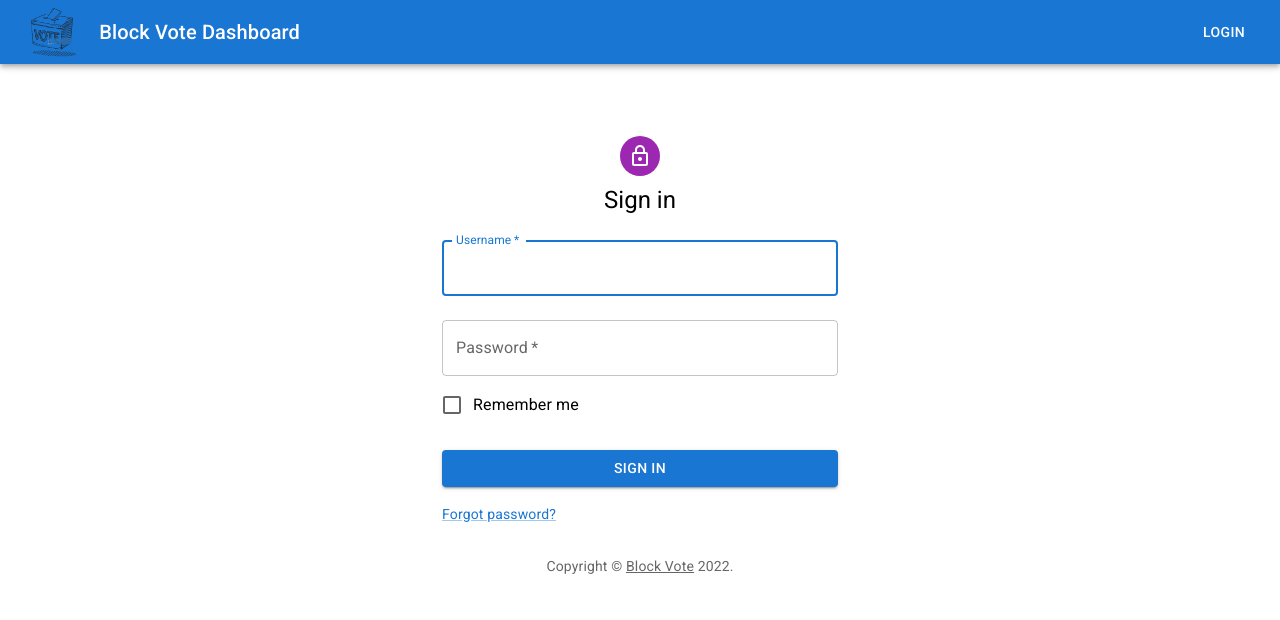
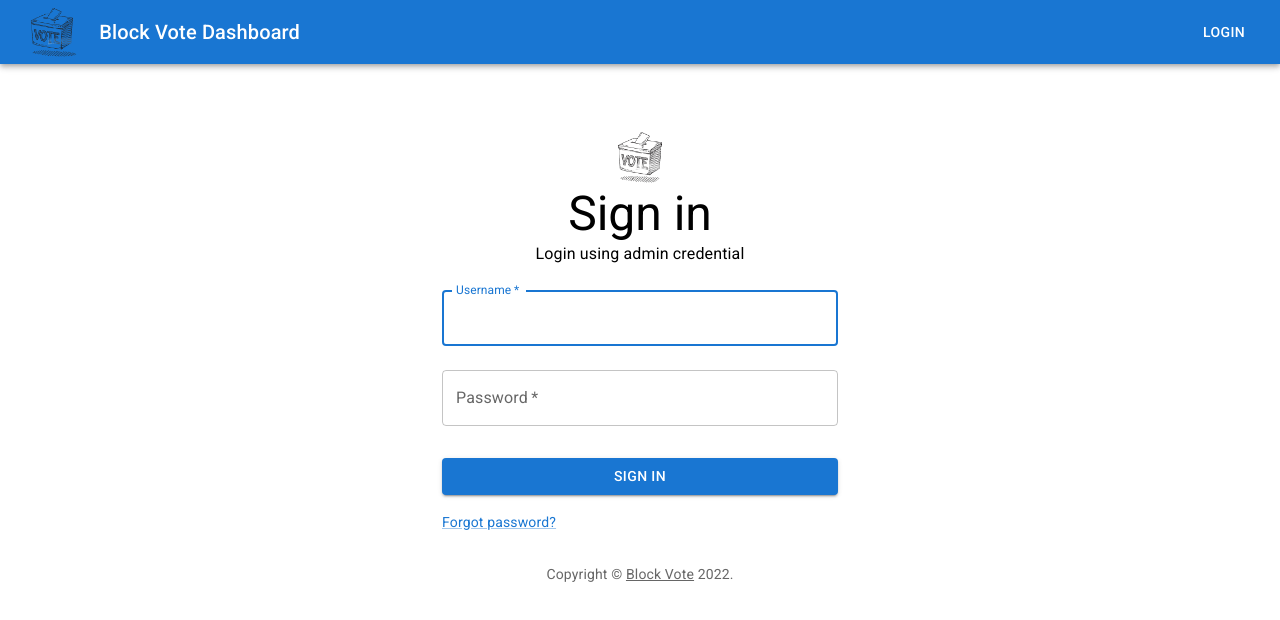
Before and after one commit to faiyazkhan024/block_vote, a React (Create React App) app in the folder app/admin/: page /login in a window 1280 px wide. Shown: the top 620 px of the page. Built offline with nearby package versions, Linux system fonts and the light colour scheme.

Commit message:
dasboard

```diff
--- a/app/admin/src/App.js
+++ b/app/admin/src/App.js
@@ -1,8 +1,8 @@
-import { useEffect } from "react";
 import { Routes, Route, Navigate } from "react-router-dom";
 
 import Layout from "./components/Layout/Layout";
 import Dashboard from "./components/Dashboard/Dashboard";
+import RequireAuth from "./components/RequireAuth/RequireAuth";
 
 import Home from "./pages/Home/Home";
 import Login from "./pages/Login/Login";
@@ -12,44 +12,22 @@ import Elections from "./pages/Elections/Elections";
 import Candidates from "./pages/Candidates/Candidates";
 import Setting from "./pages/Setting/Setting";
 
-import setAuthState from "./helpers/setAuthState";
-import useLocal from "./hooks/useLocal";
-import useAuth from "./hooks/useAuth";
-
 const App = () => {
-  const { accessToken: token } = useAuth();
-  const [auth] = useLocal("auth", "");
-
-  useEffect(() => {
-    setAuthState(auth);
-  });
-
-  const handelIndexRoute = !token ? (
-    <Navigate to="/login" replace />
-  ) : (
-    <Navigate to="/dashboard" replace />
-  );
-
-  const handleLoginRoute = !token ? (
-    <Login />
-  ) : (
-    <Navigate to="/dashboard" replace />
-  );
-
   return (
     <Routes>
-      <Route path="/" element={<Layout />}>
-        <Route index element={handelIndexRoute} />
-        <Route path="/login" element={handleLoginRoute} />
-        {token && (
+      <Route path="/">
+        <Route index element={<Navigate to="dashboard" replace />} />
+        <Route element={<Layout />}>
+          <Route path="/login" element={<Login />} />
+        </Route>
+        <Route element={<RequireAuth />}>
           <Route path="dashboard" element={<Dashboard />}>
-            <Route index element={<Home />} />
             <Route path="voters" element={<Voters />} />
             <Route path="candidates" element={<Candidates />} />
             <Route path="elections" element={<Elections />} />
             <Route path="setting" element={<Setting />} />
           </Route>
-        )}
+        </Route>
         <Route path="*" element={<NotFound />} />
       </Route>
     </Routes>
--- a/app/admin/src/components/Dashboard/Dashboard.js
+++ b/app/admin/src/components/Dashboard/Dashboard.js
@@ -1,22 +1,121 @@
+import { useState } from "react";
 import { Outlet } from "react-router-dom";
-import { Container, Drawer as MuiDrawer, Box, List } from "@mui/material";
+import {
+  Box,
+  List,
+  Toolbar,
+  Divider,
+  Container,
+  Typography,
+  IconButton,
+  Drawer as MuiDrawer,
+  AppBar as MuiAppBar,
+} from "@mui/material";
 import { styled } from "@mui/material/styles";
+import MenuIcon from "@mui/icons-material/Menu";
+import ChevronLeftIcon from "@mui/icons-material/ChevronLeft";
 
 import NavList from "./NavList";
 
-const Drawer = styled(MuiDrawer)({
+const drawerWidth = 240;
+
+const AppBar = styled(MuiAppBar, {
+  shouldForwardProp: (prop) => prop !== "open",
+})(({ theme, open }) => ({
+  zIndex: theme.zIndex.drawer + 1,
+  transition: theme.transitions.create(["width", "margin"], {
+    easing: theme.transitions.easing.sharp,
+    duration: theme.transitions.duration.leavingScreen,
+  }),
+  ...(open && {
+    marginLeft: drawerWidth,
+    width: `calc(100% - ${drawerWidth}px)`,
+    transition: theme.transitions.create(["width", "margin"], {
+      easing: theme.transitions.easing.sharp,
+      duration: theme.transitions.duration.enteringScreen,
+    }),
+  }),
+}));
+
+const Drawer = styled(MuiDrawer, {
+  shouldForwardProp: (prop) => prop !== "open",
+})(({ theme, open }) => ({
   "& .MuiDrawer-paper": {
     position: "relative",
     whiteSpace: "nowrap",
-    width: 135,
+    width: drawerWidth,
+    transition: theme.transitions.create("width", {
+      easing: theme.transitions.easing.sharp,
+      duration: theme.transitions.duration.enteringScreen,
+    }),
     boxSizing: "border-box",
+    ...(!open && {
+      overflowX: "hidden",
+      transition: theme.transitions.create("width", {
+        easing: theme.transitions.easing.sharp,
+        duration: theme.transitions.duration.leavingScreen,
+      }),
+      width: theme.spacing(7),
+      [theme.breakpoints.up("sm")]: {
+        width: theme.spacing(9),
+      },
+    }),
   },
-});
+}));
 
 const Dashboard = () => {
+  const [open, setOpen] = useState(true);
+
+  const toggleDrawer = () => {
+    setOpen(!open);
+  };
+
   return (
-    <Box sx={{ display: "flex", flexDirection: "row" }}>
-      <Drawer variant="permanent">
+    <Box sx={{ display: "flex" }}>
+      <AppBar position="absolute" open={open}>
+        <Toolbar
+          sx={{
+            pr: "24px", // keep right padding when drawer closed
+          }}
+        >
+          <IconButton
+            edge="start"
+            color="inherit"
+            aria-label="open drawer"
+            onClick={toggleDrawer}
+            sx={{
+              marginRight: "36px",
+              ...(open && { display: "none" }),
+            }}
+          >
+            <MenuIcon />
+          </IconButton>
+          <Typography
+            component="h1"
+            variant="h6"
+            color="inherit"
+            noWrap
+            sx={{ flexGrow: 1 }}
+          >
+            Dashboard
+          </Typography>
+          <Typography>Logout</Typography>
+        </Toolbar>
+      </AppBar>
+      <Drawer variant="permanent" open={open}>
+        <Toolbar
+          sx={{
+            display: "flex",
+            alignItems: "center",
+            justifyContent: "flex-end",
+            px: [1],
+          }}
+        >
+          <IconButton onClick={toggleDrawer}>
+            <ChevronLeftIcon />
+          </IconButton>
+        </Toolbar>
+        <Divider />
         <List component="nav">
           <NavList />
         </List>
@@ -26,12 +125,12 @@ const Dashboard = () => {
         sx={{
           backgroundColor: (theme) => theme.palette.grey[100],
           flexGrow: 1,
-          height: "85vh",
+          height: "100vh",
           overflow: "auto",
         }}
       >
-        <Container fixed>
-          <Box sx={{ mt: 10 }} />
+        <Toolbar />
+        <Container maxWidth="lg" sx={{ mt: 4, mb: 4 }}>
           <Outlet />
         </Container>
       </Box>
--- a/app/admin/src/components/Layout/Layout.js
+++ b/app/admin/src/components/Layout/Layout.js
@@ -50,7 +50,7 @@ const Layout = () => {
       <main>
         <Outlet />
       </main>
-      <footer>
+
       <Typography
         variant="body2"
         color="text.secondary"
@@ -64,7 +64,6 @@ const Layout = () => {
         {new Date().getFullYear()}
         {"."}
       </Typography>
-      </footer>
     </>
   );
 };
--- /dev/null
+++ b/app/admin/src/components/RequireAuth/RequireAuth.js
@@ -0,0 +1,16 @@
+import { Outlet, Navigate, useLocation } from "react-router-dom";
+
+import useAuth from "../../hooks/useAuth";
+
+const RequireAuth = () => {
+  const { accessToken: token } = useAuth();
+  const location = useLocation();
+
+  return token ? (
+    <Outlet />
+  ) : (
+    <Navigate to="/login" state={{ from: location }} replace />
+  );
+};
+
+export default RequireAuth;
--- a/app/admin/src/index.css
+++ b/app/admin/src/index.css
@@ -21,3 +21,8 @@ a {
   text-decoration: none;
   color: inherit;
 }
+
+img {
+  width: 100%;
+  height: 100%;
+}
--- a/app/admin/src/pages/Login/Login.js
+++ b/app/admin/src/pages/Login/Login.js
@@ -1,50 +1,10 @@
-import React, { useState, useEffect } from "react";
-import { Link as RouterLink } from "react-router-dom";
-import {
-  Avatar,
-  Button,
-  TextField,
-  FormControlLabel,
-  Checkbox,
-  Grid,
-  Box,
-  Link,
-  Typography,
-  Container,
-} from "@mui/material";
-import LockOutlinedIcon from "@mui/icons-material/LockOutlined";
+import React from "react";
+import { Avatar, Typography, Container, Link, Box, Grid } from "@mui/material";
 
-import axios from "../../config/axios";
-import useLocal from "../../hooks/useLocal";
-import setAuthState from "../../helpers/setAuthState";
+import LoginForm from "./LoginForm";
+import Logo from "../../assets/logo.png";
 
 const Login = () => {
-  const [username, setUsername] = useState("");
-  const [password, setPassword] = useState("");
-  const [error, setError] = useState("");
-  const [auth, setAuth] = useLocal("auth", {});
-
-  useEffect(() => {
-    setAuthState(auth);
-  }, [auth]);
-
-  const submitHandler = async (e) => {
-    e.preventDefault();
-    if (!username && !password) return setError("Invalid Username/Password");
-    try {
-      const response = await axios.post("auth/login/admin", {
-        username,
-        password,
-      });
-      setAuth({
-        accessToken: response.data.accessToken,
-        refreshToken: response.data.refreshToken,
-      });
-    } catch (error) {
-      setError(error.message);
-    }
-  };
-
   return (
     <Container component="main" maxWidth="xs">
       <Box
@@ -55,71 +15,16 @@ const Login = () => {
           alignItems: "center",
         }}
       >
-        <Avatar sx={{ m: 1, bgcolor: "secondary.main" }}>
-          <LockOutlinedIcon />
-        </Avatar>
-        <Typography component="h1" variant="h5">
+        <Avatar alt="Logo" src={Logo} sx={{ width: 58, height: 58 }} />
+        <Typography component="h1" variant="h3">
           Sign in
         </Typography>
-
-        <Box
-          component="form"
-          onSubmit={submitHandler}
-          noValidate
-          sx={{ mt: 1 }}
-        >
-          {error && (
-            <Typography
-              sx={{ fontSize: 14, color: "red", textAlign: "center" }}
-            >
-              {error}
-            </Typography>
-          )}
-          <TextField
-            margin="normal"
-            required
-            fullWidth
-            id="username"
-            label="Username"
-            name="username"
-            autoComplete="username"
-            autoFocus
-            value={username}
-            onChange={(e) => setUsername(e.target.value)}
-          />
-          <TextField
-            margin="normal"
-            required
-            fullWidth
-            name="password"
-            label="Password"
-            type="password"
-            id="password"
-            autoComplete="current-password"
-            value={password}
-            onChange={(e) => setPassword(e.target.value)}
-          />
-          <FormControlLabel
-            control={<Checkbox value="remember" color="primary" />}
-            label="Remember me"
-          />
-          <Button
-            type="submit"
-            fullWidth
-            variant="contained"
-            sx={{ mt: 3, mb: 2 }}
-          >
-            Sign In
-          </Button>
-          <Grid container>
-            <Grid item xs>
-              <Link to="/verify-email" variant="body2" component={RouterLink}>
-                Forgot password?
-              </Link>
-            </Grid>
-          </Grid>
-        </Box>
+        <Typography component="p">Login using admin credential</Typography>
       </Box>
+      <LoginForm />
+      <Link href="#" variant="body2">
+        Forgot password?
+      </Link>
     </Container>
   );
 };
--- /dev/null
+++ b/app/admin/src/pages/Login/LoginForm.js
@@ -0,0 +1,78 @@
+import React, { useState, useEffect } from "react";
+import { Link as RouterLink, useNavigate, useLocation } from "react-router-dom";
+import { Box, Button, TextField, Typography } from "@mui/material";
+
+import axios from "../../config/axios";
+import useLocal from "../../hooks/useLocal";
+import setAuthState from "../../helpers/setAuthState";
+
+const LoginForm = () => {
+  const [username, setUsername] = useState("");
+  const [password, setPassword] = useState("");
+  const [error, setError] = useState("");
+  const [auth, setAuth] = useLocal("auth", {});
+  const navigate = useNavigate();
+  const location = useLocation();
+  const from = location.state?.from?.pathname || "/";
+
+  useEffect(() => {
+    setAuthState(auth);
+    if (Object.keys(auth).length !== 0) navigate(from, { replace: true });
+  }, [auth]);
+
+  const submitHandler = async (e) => {
+    e.preventDefault();
+    if (!username && !password) return setError("Invalid Username/Password");
+    try {
+      const response = await axios.post("auth/login/admin", {
+        username,
+        password,
+      });
+      setAuth({
+        accessToken: response.data.accessToken,
+        refreshToken: response.data.refreshToken,
+      });
+    } catch (error) {
+      setError(error.message);
+    }
+  };
+
+  return (
+    <Box component="form" onSubmit={submitHandler} sx={{ mt: 1 }}>
+      {error && (
+        <Typography sx={{ fontSize: 14, color: "red", textAlign: "center" }}>
+          {error}
+        </Typography>
+      )}
+      <TextField
+        margin="normal"
+        required
+        fullWidth
+        id="username"
+        label="Username"
+        name="username"
+        autoComplete="username"
+        autoFocus
+        value={username}
+        onChange={(e) => setUsername(e.target.value)}
+      />
+      <TextField
+        margin="normal"
+        required
+        fullWidth
+        name="password"
+        label="Password"
+        type="password"
+        id="password"
+        autoComplete="current-password"
+        value={password}
+        onChange={(e) => setPassword(e.target.value)}
+      />
+      <Button type="submit" fullWidth variant="contained" sx={{ mt: 3, mb: 2 }}>
+        Sign In
+      </Button>
+    </Box>
+  );
+};
+
+export default LoginForm;
```
Also changed, not shown: app/admin/src/components/Dashboard/NavList.js (+28 -16 lines), 1 other file (tests, documents, lock files or other folders). Lines whose indentation alone changed are shown as unchanged.
